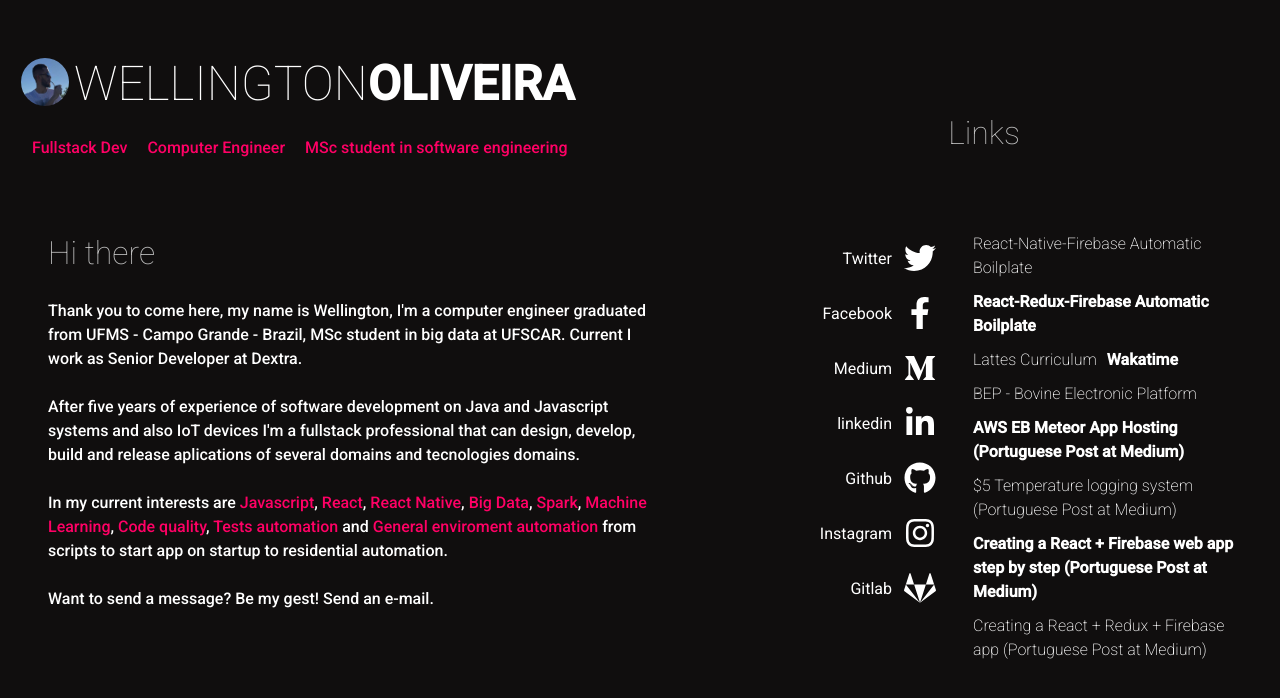
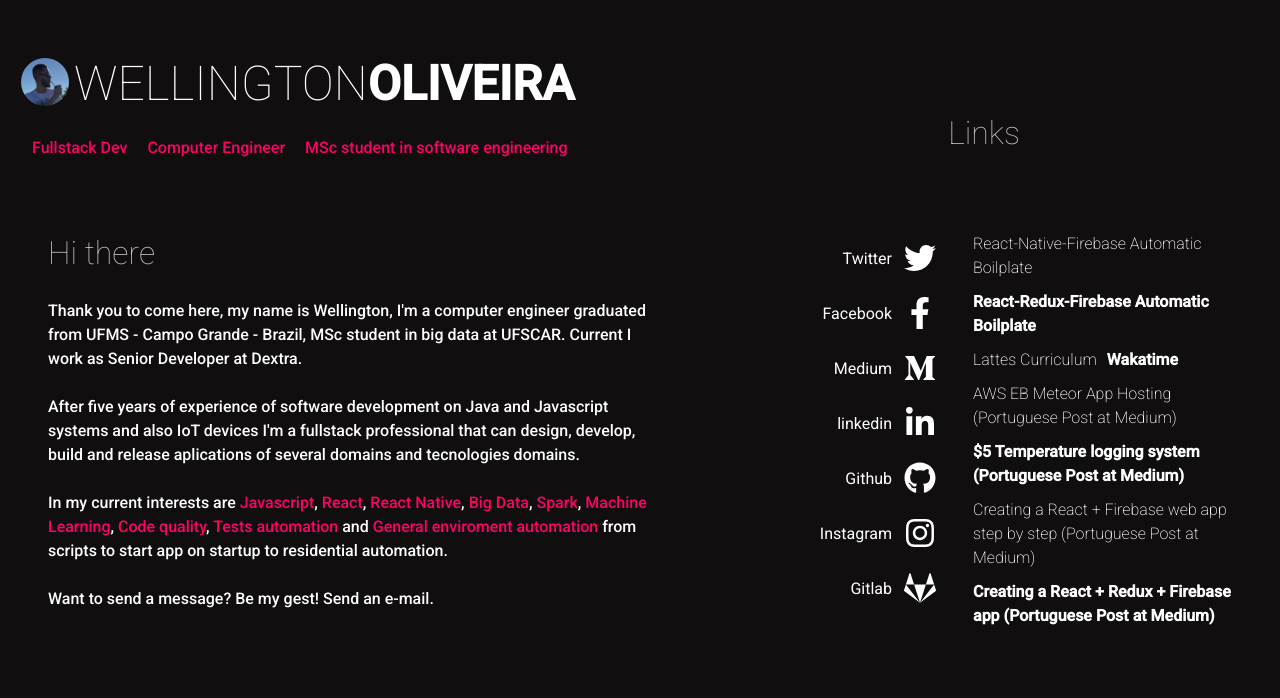
Before and after one commit to oliveirasWell/oliveiraswell.github.io, a React (Create React App) app: page / in a window 1280 px wide. Shown: the top 698 px of the page. Built offline with nearby package versions, Linux system fonts and the light colour scheme.

Commit message:
New version of my pages  - react version

```diff
--- a/src/App.js
+++ b/src/App.js
@@ -1,5 +1,5 @@
-/* eslint-disable  no-inline-styles/no-inline-styles */
-/* eslint-disable  react/no-unescaped-entities */
+/* eslint-disable react/no-unescaped-entities */
+/* eslint-disable no-inline-styles/no-inline-styles */
 import React from "react";
 import ReactGA from "react-ga";
 import { FontAwesomeIcon } from "@fortawesome/react-fontawesome";
@@ -82,6 +82,21 @@ const App = () => {
     () => ReactGA.pageview(window.location.pathname + window.location.search),
     []
   );
+
+  const styleContasiner = {
+    padding: "1em",
+    display: "flex",
+    flexDirection: "row",
+    flexWrap: "wrap",
+    flexBasis: "50%",
+  };
+  const socialLinks2style = {
+    display: "flex",
+    padding: "1em",
+    flexDirection: "column",
+    margin: "5px",
+    textAlign: "center",
+  };
 
   return (
     <div style={PageContainerStyle}>
@@ -190,15 +205,7 @@ const App = () => {
             ))}
           </div>
 
-          <div
-            style={{
-              padding: "1em",
-              display: "flex",
-              flexDirection: "row",
-              flexWrap: "wrap",
-              flexBasis: "50%",
-            }}
-          >
+          <div style={styleContasiner}>
             {Object.values(Links).map((link, index) => (
               <a
                 key={index}
@@ -218,16 +225,7 @@ const App = () => {
         </div>
       </div>
 
-      <div
-        style={{
-          display: "flex",
-          padding: "1em",
-          flexDirection: "column",
-          margin: "5px",
-          textAlign: "center",
-        }}
-        className="only-display-mobile"
-      >
+      <div style={socialLinks2style} className="only-display-mobile">
         {Object.values(socialLinks).map((item, index) => (
           <div key={index}>
             <a href={item.link} className="link">
--- a/src/links.js
+++ b/src/links.js
@@ -15,10 +15,6 @@ export const Links = {
   wakatime: {
     link: "https://wakatime.com/@oliveiraswell",
     text: "Wakatime",
-  },
-  bep: {
-    link: "http://indext.com.br/bep/",
-    text: "BEP - Bovine Electronic Platform",
   },
   meteor_hosting: {
     link:
```
Also changed, not shown: package.json (+3 -4 lines), 1 other file (tests, documents, lock files or other folders).
